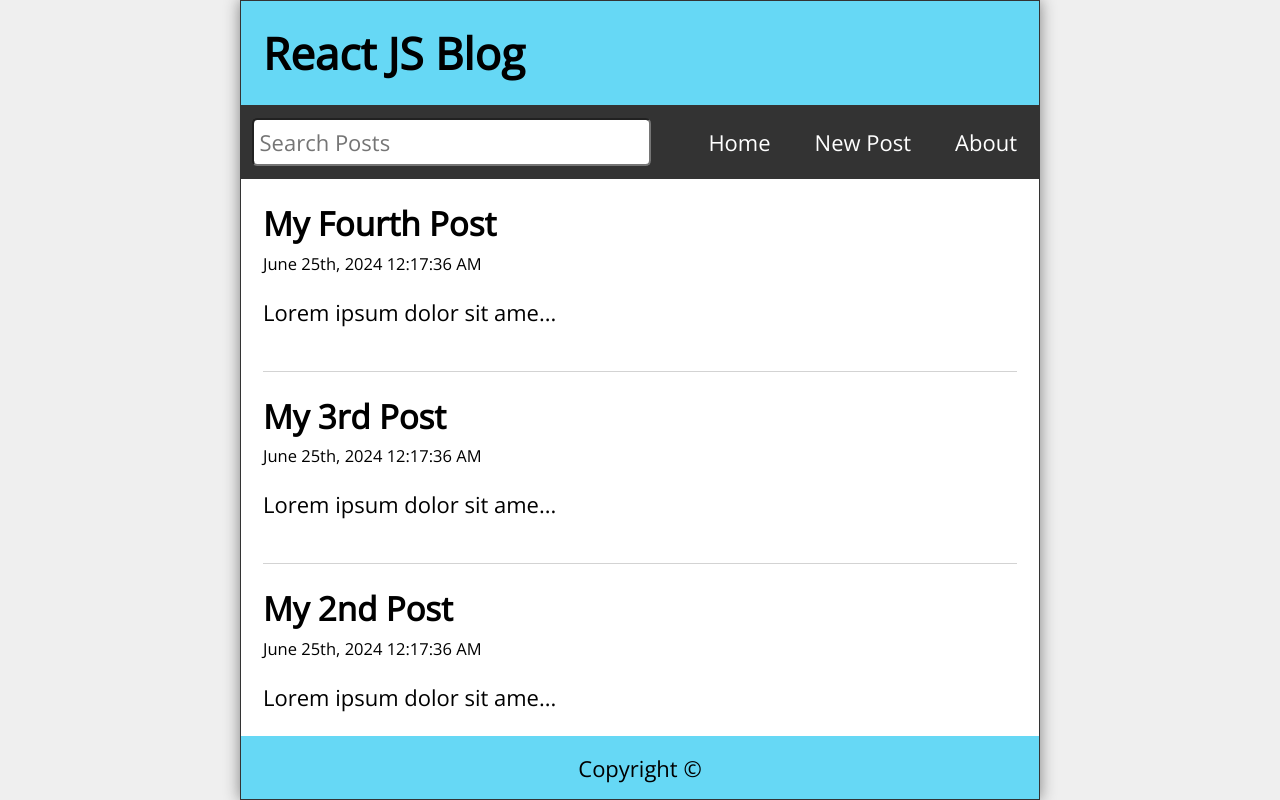
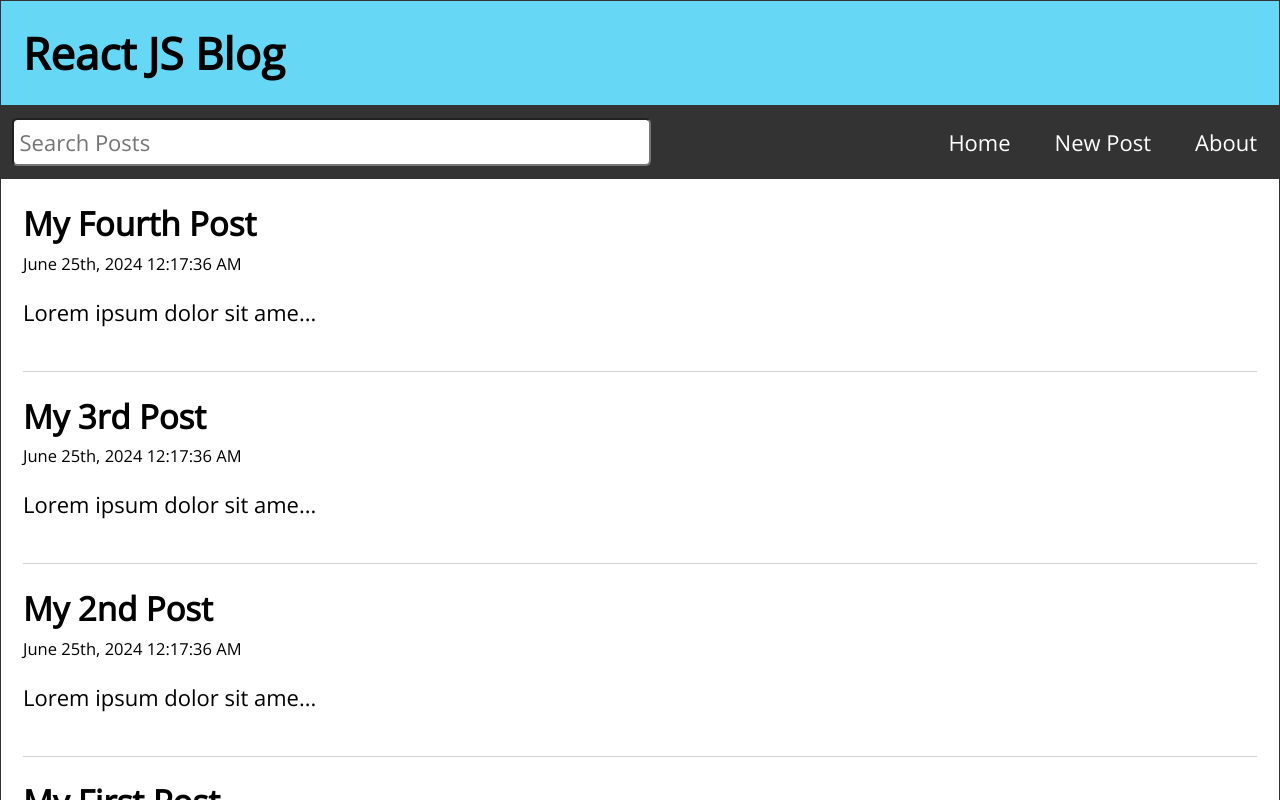
Before and after one commit to kekedezha/blog-post-react-router-js, a React (Vite) app: page / in a window 1280 px wide. Shown: the top 800 px of the page. Built offline with nearby package versions, Linux system fonts and the light colour scheme; the HTML template or start-up script is replaced by a standard one.

Commit message:
updated css and nav bar heading for app

```diff
--- a/src/App.jsx
+++ b/src/App.jsx
@@ -46,18 +46,22 @@ function App() {
   const [searchResults, setSearchResults] = useState([]);
 
   useEffect(() => {
+    // Filter results to include posts that include the search term in the body or title
     const filteredResults = posts.filter(
       (post) =>
         post.body.toLowerCase().includes(search.toLowerCase()) ||
         post.title.toLowerCase().includes(search.toLowerCase())
     );
 
+    //Set the Search Results which is what will be displayed in the Home component and show them in order from latest post to oldest post
     setSearchResults(filteredResults.reverse());
   }, [posts, search]);
 
   const handleDelete = (postId) => {
+    //Filter out post that is to be deleted
     const postList = posts.filter((post) => post.id != postId);
     setPosts(postList);
+    //once post has been removed then head back to home screen/url
     navigate("/");
   };
 
--- a/src/index.css
+++ b/src/index.css
@@ -28,8 +28,7 @@ body {
 
 .App {
   width: 100%;
-  max-width: 800px;
-  height: 100vh;
+  min-height: 100vh;
   display: flex;
   flex-direction: column;
   justify-content: flex-start;
```
